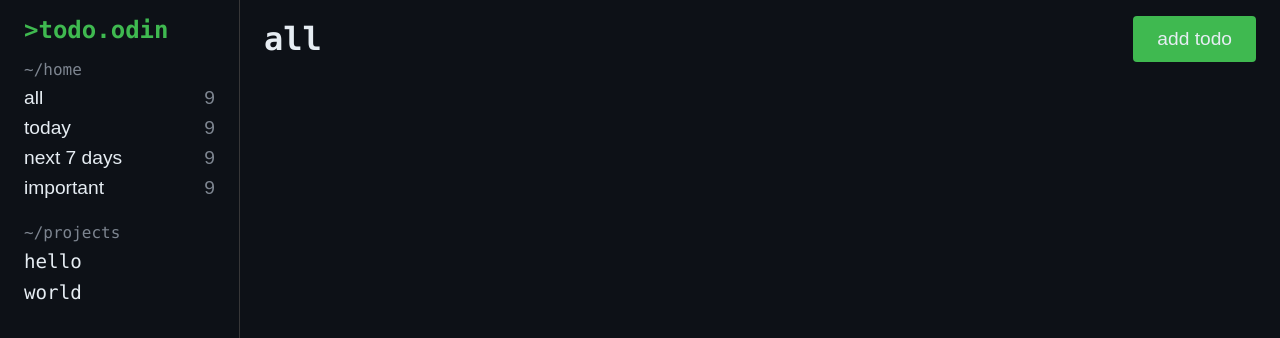
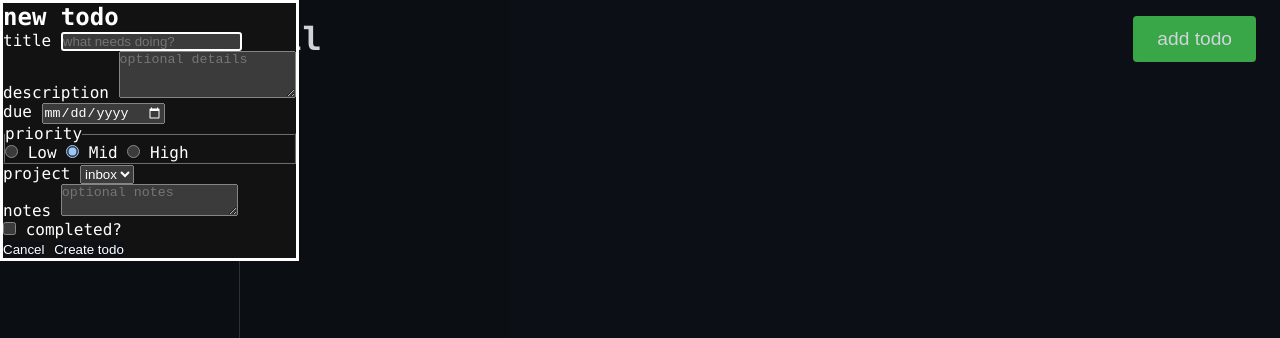
Before and after one commit to Vescien/odin-project-todo-list, a website built with webpack: page src/template.html in a window 1280 px wide. Both pictures are taken after a click on the button "add todo". Shown: the top 338 px of the page. Built offline with nearby package versions, Linux system fonts and the light colour scheme.

Commit message:
Rewrite create todo logic

```diff
--- a/src/index.js
+++ b/src/index.js
@@ -1,28 +1,37 @@
 import './style.css';
 
 const addBtn = document.querySelector(".add");
-const priority = document.querySelector("#priority");
-const datepicker = document.querySelector("#datepicker");
-// addBtn.addEventListener("click", () => { addTodo() });
+const dialog = document.querySelector("#add-dialog");
+const cancelBtn = document.querySelector(".btn-cancel");
+const form = document.querySelector("#add-form");
 
 const TODOS = [];
 
-function createTodo({ title, description = "", dueDate = datepicker.value, priority = "medium", notes = "", completed = false }) {
+addBtn.addEventListener("click", () => { dialog.showModal() });
+form.addEventListener("submit", () => {
+    const data = Object.fromEntries(new FormData(form));
+    TODOS.push(createTodo({
+        id: crypto.randomUUID(),
+        title: data.title,
+        description: data.description,
+        dueDate: data.due,
+        priority: data.priority,
+        notes: data.notes,
+        project: data.project,
+        completed: form.elements.completed.checked,
+    }));
+    form.reset();
+    console.log(TODOS);
+});
+
+cancelBtn.addEventListener("click", () => {
+    dialog.close();
+    form.reset();
+});
+
+
+function createTodo({ id, title, description, dueDate, priority, notes, completed, project }) {
     return {
-        id: crypto.randomUUID(),
-        title, description, dueDate, priority, notes, completed
+        id, title, description, dueDate, priority, notes, completed, project
     };
 }
-
-function addTodo() {
-    let newTodo = createTodo({
-        title: prompt("Title: "),
-        description: prompt("Description: "),
-        priority: priority.value,
-        notes: prompt("Notes: "),
-        completed: confirm("Is it completed?: ")
-    })
-
-    TODOS.push(newTodo);
-    console.log(TODOS)
-}
--- a/src/style.css
+++ b/src/style.css
@@ -11,6 +11,7 @@
     --high-color: #f47067;
     --medium-color: #e3b341;
     --low-color: #79b8ff;
+    color-scheme: dark;
 }
 
 html {
@@ -37,6 +38,7 @@ body {
 .wrapper {
     display: flex;
     height: 100vh;
+    position: relative;
 }
 
 #sidebar {
@@ -77,7 +79,7 @@ body {
     font-size: 2rem;
 }
 
-.add {
+.add, #submit {
     color: var(--primary-text-color);
     background-color: var(--title-color);
     font-size: 1.2rem;
@@ -98,7 +100,8 @@ body {
 button {
     text-align: left;
     background-color: var(--bg-color);
-    border: none;cursor: pointer;
+    border: none;
+    cursor: pointer;
 }
 
 ul[role='list'],
--- a/src/template.html
+++ b/src/template.html
@@ -11,27 +11,26 @@
         <div id="sidebar">
             <h1 id="sidebar-title">>todo.odin</h1>
             <div class="subtext">~/home
-                <button class="sidebar-project" data-view="upcoming">
+                <button class="sidebar-project" data-view="all">
                     <span class="name">all</span>
-                    <span class="count">9</span>
+                    <span class="count"></span>
                 </button>
-                <button class="sidebar-project" data-view="upcoming">
+                <button class="sidebar-project" data-view="today">
                     <span class="name">today</span>
-                    <span class="count">9</span>
+                    <span class="count"></span>
                 </button>
-                <button class="sidebar-project" data-view="upcoming">
+                <button class="sidebar-project" data-view="next-7-days">
                     <span class="name">next 7 days</span>
-                    <span class="count">9</span>
+                    <span class="count"></span>
                 </button>
-                <button class="sidebar-project" data-view="upcoming">
+                <button class="sidebar-project" data-view="important">
                     <span class="name">important</span>
-                    <span class="count">9</span>
+                    <span class="count"></span>
                 </button>
             </div>
 
             <div class="subtext">~/projects
-                <p class="sidebar-project">hello</p>
-                <p class="sidebar-project">world</p>
+
             </div>
 
         </div>
@@ -45,6 +44,67 @@
         </div>
     </div>
 
+    <dialog id="add-dialog">
+        <form id="add-form" method="dialog" class="todo-form">
+            <h2 class="form-title">new todo</h2>
+
+            <div class="field">
+                <label for="title">title</label>
+                <input id="title" name="title" type="text" placeholder="what needs doing?" required>
+            </div>
+
+            <div class="field">
+                <label for="description">description</label>
+                <textarea id="description" name="description" rows="3" placeholder="optional details"></textarea>
+            </div>
+
+            <div class="row">
+                <div class="field">
+                    <label for="due">due</label>
+                    <input id="due" name="due" type="date">
+                </div>
+
+                <fieldset class="field priority-group">
+                    <legend>priority</legend>
+
+                    <label class="pri low">
+                        <input type="radio" name="priority" value="low">
+                        <span>Low</span>
+                    </label>
+                    <label class="pri mid">
+                        <input type="radio" name="priority" value="medium" checked>
+                        <span>Mid</span>
+                    </label>
+                    <label class="pri high">
+                        <input type="radio" name="priority" value="high">
+                        <span>High</span>
+                    </label>
+                </fieldset>
+
+                <div class="field">
+                    <label for="project">project</label>
+                    <select id="project" name="project">
+                        <option value="inbox" selected>inbox</option>
+                    </select>
+                </div>
+            </div>
+
+            <div class="field">
+                <label for="notes">notes</label>
+                <textarea id="notes" name="notes" rows="2" placeholder="optional notes"></textarea>
+            </div>
+
+            <label class="completed">
+                <input type="checkbox" name="completed">
+                <span>completed?</span>
+            </label>
+
+            <div class="actions">
+                <button type="button" id="cancel" class="btn-cancel">Cancel</button>
+                <button type="submit" class="btn-create">Create todo</button>
+            </div>
+        </form>
+    </dialog>
 
 </body>
 </html>
```
